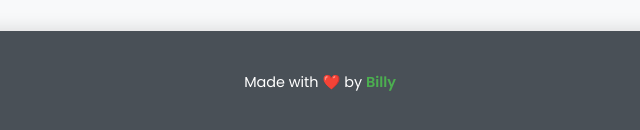
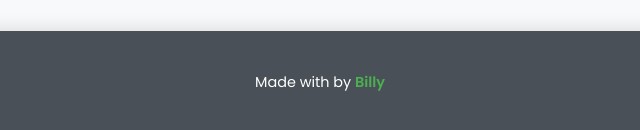
Before and after one commit to Big-com18/BMI-project, a plain HTML site: page index.html in a window 1280 px wide. Shown: the part 2208-2338 px from the top of the page, 320-960 px from the left. Drawn offline with Linux system fonts and the light colour scheme.

Commit message:
Update index.html

```diff
--- a/index.html
+++ b/index.html
@@ -96,7 +96,7 @@
     </main>
 
     <footer class="main-footer">
-        <p>Made with ❤️ by <a href="https://wa.me/+6283897979495" target="_blank" rel="noopener noreferrer">Billy</a></p>
+        <p>Made with by <a href="https://wa.me/+6283897979495" target="_blank" rel="noopener noreferrer">Billy</a></p>
     </footer>
 
     <script src="js/script.js" defer></script>
```
